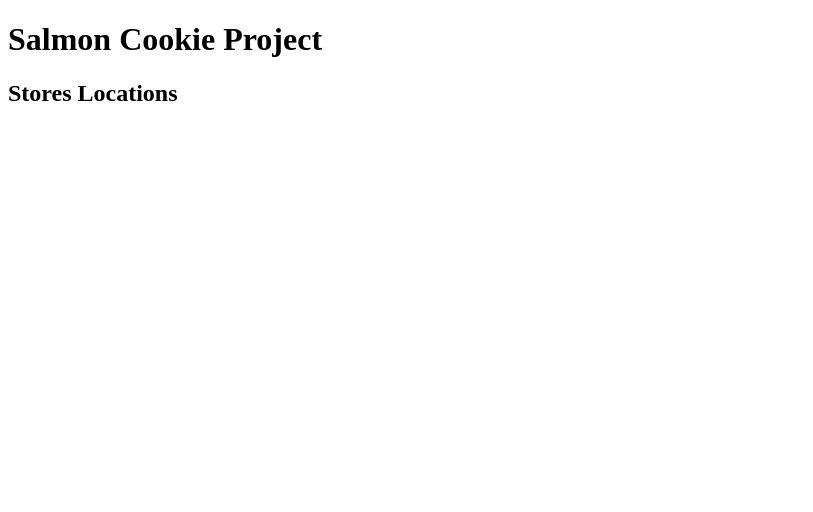
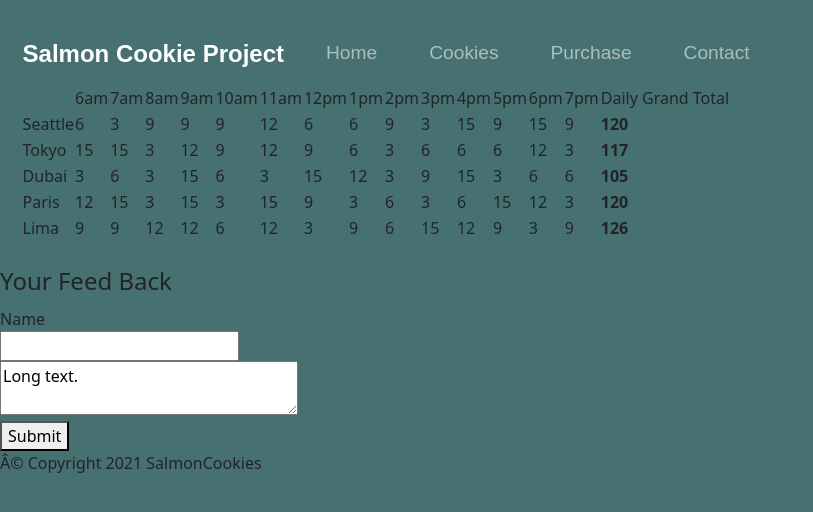
Before and after one commit to bazi84/Cookie-Stand, a plain HTML site: page index.html in a window 1280 px wide. Shown: the whole page, without its empty margins (0-813 px from the left). Drawn offline with nearby package versions, Linux system fonts and the light colour scheme.

Commit message:
add it a grid data table and some css

```diff
--- a/CSS/style.css
+++ b/CSS/style.css
@@ -0,0 +1,49 @@
+body {
+  background-color: rgb(71, 112, 112);
+}
+
+header {
+  display: flex;
+  justify-content: space-between;
+
+
+
+}
+header ul {
+  width: 50%;
+  display: flex;
+  justify-content: space-between;
+
+}
+
+main {
+  display: flex;
+  flex-wrap: wrap;
+
+}
+
+.container-fluid {
+  padding:3%
+}
+
+.navbar {
+  padding-bottom: 0 0 4.5re
+}
+
+.navbar-brand {
+  font-family: 'Ubuntu', sans-serif;
+  font-size: 1.5rem;
+  font-weight: bold;
+}
+
+.nav-item {
+  padding: 0 18px;
+ display: flex;
+
+}
+
+.nav-link {
+  font-size: 1.2rem;
+  font-family: 'Montserrat', sans-serif;
+
+}
--- a/index.html
+++ b/index.html
@@ -2,20 +2,62 @@
 <html lang="en">
 <head>
   <title>Salmon Cookies Project</title>
-  <link rel="stylesheet" href="CSS/style.css">
-  <link rel="stylesheet" href="CSS/reset.css">
-  <script src="js/app.js"></script>
+
+  <link href="https://cdn.jsdelivr.net/npm/bootstrap@5.0.2/dist/css/bootstrap.min.css" rel="stylesheet" integrity="sha384-EVSTQN3/azprG1Anm3QDgpJLIm9Nao0Yz1ztcQTwFspd3yD65VohhpuuCOmLASjC" crossorigin="anonymous">
+  <link rel="stylesheet" href="./CSS/style.css">
+  <link rel="stylesheet" href="./CSS/reset.css">
+
+
 </head>
 <body>
+  <main>
+  <div id="Sales"></div>
   <header>
-    <h1>Salmon Cookie Project</h1>
-  </header>
-  <main>
-    <h2>Stores Locations</h2>
-    <div id="datatable">
+
+     <div class="container-fluid">
+
+    <nav class="navbar navbar-expand-lg navbar-dark">
+      <a class="navbar-brand" href="">Salmon Cookie Project</a>
+       <button class="navbar-toggler" type="button" data-toggle="collapse" data-target="#navbarSupportedContent" aria-controls="navbarSupportedContent" aria-expanded="false" aria-label="Toggle navigation">
+      <span class="navbar-toggler-icon"></span>
+    </button>
+    <div class="collapse navbar-collapse" id="navbarSupportedContent">
+      <ul class="navbar-nav ml-auto">
+          <li class="nav-item">
+              <a class="nav-link" href="sales.html">Home</a>
+          </li>
+          <li class="nav-item">
+              <a class="nav-link" href="#pricing">Cookies</a>
+          </li>
+          <li class="nav-item">
+              <a class="nav-link" href="#cta">Purchase</a>
+          </li>
+          <li class="nav-item">
+              <a class="nav-link" href="#cta">Contact</a>
+          </li>
+      </ul>
+   </div>
+  </nav>
+             <table id="sales">
+              </table>
 
     </div>
   </main>
+  <footer id="footer">
+    <form accept-charset="UTF-8" action="action_page.php" autocomplete="off" method="GET" target="_blank">
+      <fieldset>
+      <legend>Your Feed Back</legend>
+      <label for="name">Name</label><br />
+      <input name="name" type="text" /> <br />
+      <textarea cols="30" rows="2">Long text.</textarea><br />
+      <button type="submit" value="Submit">Submit</button>
+      </fieldset>
+    </form>
+
+  <p>© Copyright 2021 SalmonCookies</p>
+
+  </footer>
 
 </body>
 </html>
+<script src="./js/app.js"></script>
--- a/js/app.js
+++ b/js/app.js
@@ -1,95 +1,103 @@
 'use strict';
 
-const storePlace = ['Seattle', 'Tokyo', 'Dubai', 'Paris', 'Lima'];
 
-const seattleStore = {
- place: 'Seattle',
- min: 23,
- max: 65,
- avg: 6.3,
- outcome: '',
-getCustPerHour: function() {
-  this.custPerHour = randomCustPerHour(1-12) + 'hour'
-  console.log(this.custPerHour);
-  console.long ('bazi')
 
-  },
 
-  randomCustPerHour: function (a, b) {
-    let custPerHour = Math.floor(Math.random() * (b - a) +a);
-    return custPerHour;
+
+
+const storePlace = [];
+
+
+
+const tableElem = document.getElementById("sales")
+console.log(tableElem)
+const dailyBuisnessHours = ['6am', '7am', '8am', '9am', '10am', '11am','12pm', '1pm', '2pm','3pm','4pm','5pm','6pm','7pm',];
+
+function Store(minCust, maxCust, avgCookiePerSale, name) {
+  console.log('test')
+  this.name = name;
+  this.minCust = minCust;
+  this. maxCust = maxCust;
+  this.avgCookiePerSale = avgCookiePerSale;
+  this.hourlySales = [];
+  storePlace.push(this)
+
+
+}
+
+Store.prototype.randomCustInArea = function(){
+  console.log('test')
+return Math.floor(Math.random() * (this.maxCust - this.minCust +1) + this.minCust);
+}
+
+Store.prototype.calculatesSalesHourly = function(){
+  for (let i = 0; i < dailyBuisnessHours.length; i++){
+  const thisHoursSale = Math.ceil(this.randomCustInArea() * this.avgCookiePerSale);
+  this.hourlySales.push(thisHoursSale);
 
   }
 }
-seattleStore.getCustPerHour;
 
-const tokyoStore = {
-  place: 'Tokyo',
-  min: 3,
-  max: 24,
-  avg: 1.2,
-  outcome: '',
-  getCustPerHour: function(min, max) {
-
-    return Math.random() * (this.max - this.min) + this.min;
-  },
-
-  getCookieSoldHourly: function(){
-
-    return this.getCustPerHour*this.avg;
+Store.prototype.renderStore = function(bodyElem) {
+  console.log(this.hourlySales)
+  const rowElement = document.createElement('tr');
+  bodyElem.appendChild(rowElement);
+  const locationThElem = document.createElement('tr')
+  locationThElem.textContent = this.name;
+  rowElement.appendChild(locationThElem);
+  let grandTotal = 0;
+  for ( let i = 0; i < this.hourlySales.length; i++) {
+    console.log(i)
+    const hourlyTotal = this.hourlySales[i]
+    const tdElem = document.createElement('td')
+    tdElem.textContent = hourlyTotal;
+    grandTotal += hourlyTotal;
+    rowElement.appendChild(tdElem);
   }
 
-}
-const dubaiStore = {
-  place: 'Dubai',
-  min: 11,
-  max: 38,
-  avg: 23,
-  outcome: '',
-
-  getCustPerHour: function(min, max) {
-
-    return Math.random() * (this.max - this.min) + this.min;
-  },
-
-  getCookieSoldHourly: function(){
-
-    return this.getCustPerHour*this.avg;
-  }
+  const grandTotalthElm = document.createElement ('th');
+  grandTotalthElm.textContent = grandTotal;
+  rowElement.appendChild(grandTotalthElm);
 
 }
-const parisStore = {
-  place: 'Paris',
-  min: 20,
-  max: 38,
-  avg: 2.3,
-  outcome: '',
+new Store(1,5,3, 'Seattle')
+new Store(1,5,3, 'Tokyo')
+new Store(1,5,3, 'Dubai')
+new Store(1,5,3, 'Paris')
+new Store(1,5,3, 'Lima')
+function makeElement (tagName, parent, textContent) {
+  let element = document.createElement(tagName);
+  if (textContent) {
+    element.textContent = textContent;
+  }
+  parent.appendChild(element);
+  return element;
 
-  getCustPerHour: function(min, max) {
-
-    return Math.random() * (this.max - this.min) +this.min;
-  },
-
-  getCookieSoldHourly: function(){
-
-    return this.getCustPerHour*this.avg;
-  }
-}
-const limaStore = {
-  place: 'Lima',
-  min: 2,
-  max: 16,
-  avg: 4.6,
-  outcome: '',
-
-  getCustPerHour: function(min, max) {
-
-   return Math.random() * (this.max - this.min) + this.min;
-  },
-
-  getCookieSoldHourly: function(){
-
-    return this.getCustPerHour*this.avg;
-  }
 
 }
+
+
+
+
+function renderAllStores() {
+  const bodyElem = makeElement ('body', tableElem, null);
+  const rowElement = document.createElement('tr');
+  bodyElem.appendChild(rowElement);
+  const tdElemSpace = document.createElement('td');
+  rowElement.appendChild(tdElemSpace);
+  for (let i = 0; i < dailyBuisnessHours.length; i++){
+    const tdElem = document.createElement('td');
+    tdElem.textContent = dailyBuisnessHours[i];
+    rowElement.appendChild(tdElem);
+  }
+  for (let i = 0; i < storePlace.length; i++) {
+    let currentStore = storePlace[i];
+    currentStore.calculatesSalesHourly();
+    console.log(currentStore)
+    currentStore.renderStore(bodyElem);
+  }
+  const tdElem = document.createElement('td');
+  tdElem.textContent ='Daily Grand Total'
+  rowElement.appendChild(tdElem);
+}
+renderAllStores()
```
Also changed, not shown: sales.html (+14 -0 lines).
